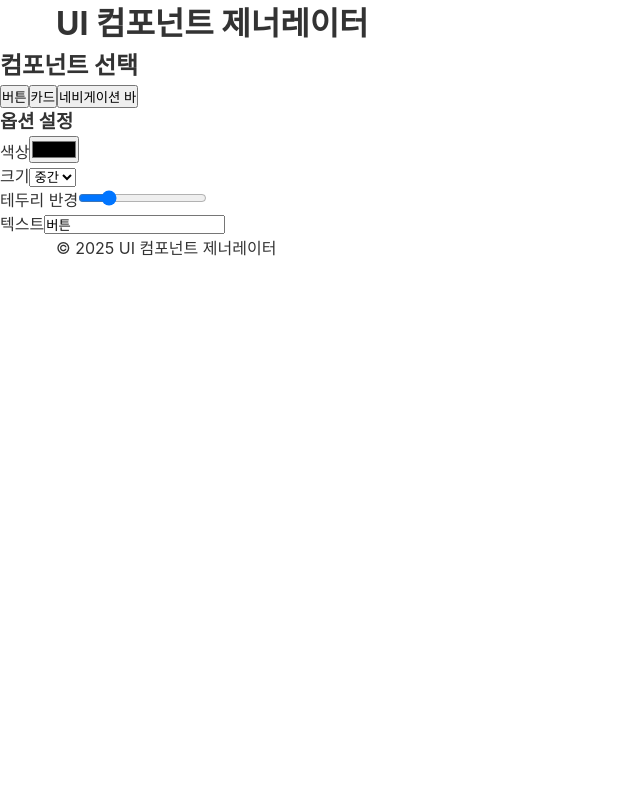
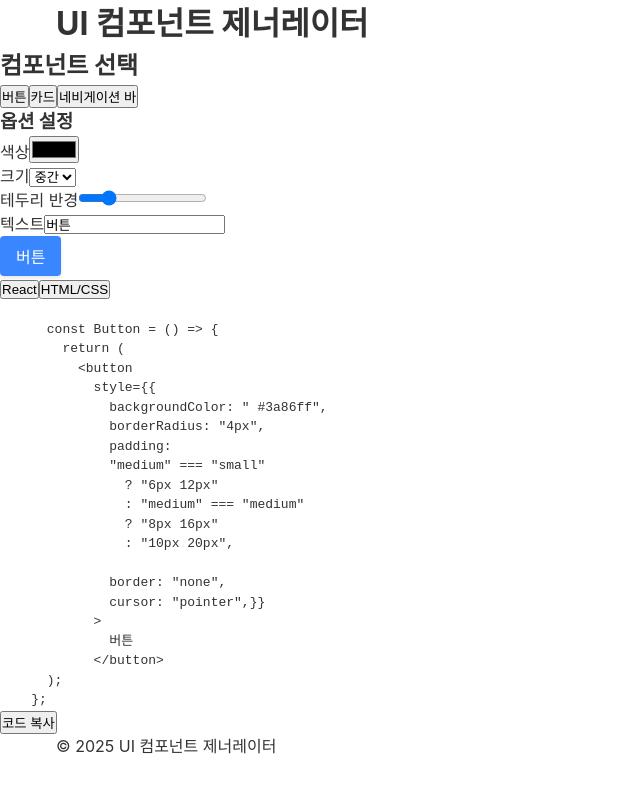
Before and after one commit to hagalaz-star/design-tool, a Next.js app: page / in a window 1280 px wide. Shown: the top 792 px of the page, without its empty margins (0-640 px from the left). Built offline with nearby package versions, Linux system fonts and the light colour scheme.

Commit message:
codeDisplayPreview

```diff
--- a/src/app/Generator/CodeDisplay.tsx
+++ b/src/app/Generator/CodeDisplay.tsx
@@ -0,0 +1,232 @@
+import React, { useState, CSSProperties } from "react";
+import styles from "./CodeDisplay.module.scss";
+
+interface displayType {
+  componentType: string;
+  options: Record<string, any>;
+}
+
+function CodeDisplay({ componentType, options }: displayType) {
+  const [codeFormat, setCodeFormat] = useState<"react" | "html">("react");
+  const generateCode = () => {
+    if (componentType === "button") {
+      if (codeFormat === "react") {
+        return `
+      const Button = () => {
+        return (
+          <button
+            style={{
+              backgroundColor: "${options.color}",
+              borderRadius: "${options.borderRadius}",
+              padding:
+              "${options.size}" === "small"
+                ? "6px 12px"
+                : "${options.size}" === "medium"
+                ? "8px 16px"
+                : "10px 20px",
+
+              border: "none",
+              cursor: "pointer",}}
+            >
+              ${options.text || "버튼"}
+            </button>
+      );
+    };`;
+      } else if (codeFormat === "html") {
+        return `
+        <button class="custom-button">${options.text || "버튼"}</button>
+
+        <style>
+          .custom-button{
+            background-color: ${options.color}
+            border-radius: ${options.borderRadius}
+            padding:
+              ${options.size} === "small"
+                ? "6px 12px"
+                : ${options.size} === "medium"
+                ? "8px 16px"
+                : "10px 20px",
+            border: none,
+            cursor: pointer
+          }
+        </style>
+        `;
+      }
+    }
+    if (componentType === "card") {
+      if (codeFormat === "react") {
+        return `
+        const Card = () => {
+          return (
+            <div
+                style={{ backgroundColor: "${options.backgroundColor}",
+                borderRadius: "${options.borderRadius}",
+                boxShadow:
+                  "${options.shadow}" === "small"
+                    ? "2px 2px 5px rgba(0, 0, 0, 0.3)"
+                    : "${options.shadow}" === "medium"
+                    ? "5px 5px 10px rgba(0, 0, 0, 0.3)"
+                    : "8px 8px 15px rgba(0, 0, 0, 0.3)",
+                padding: "${options.padding}",
+                overflow: "hidden",
+                cursor: "pointer"
+                }
+              }
+          > ${options.children || "카드 내용"}
+          </div>
+        )
+        }
+        `;
+      } else if (codeFormat === "html") {
+        return `
+        <div class="custom-card">${options.children || "카드 내용"}</div>
+
+        <style>
+        .custom-card {
+            backgroundColor: ${options.backgroundColor},
+            borderRadius: ${options.borderRadius},
+            boxShadow:
+              ${options.shadow} === "small"
+                ? "2px 2px 5px rgba(0, 0, 0, 0.3)"
+                : ${options.shadow} === "medium"
+                ? "5px 5px 10px rgba(0, 0, 0, 0.3)"
+                : "8px 8px 15px rgba(0, 0, 0, 0.3)",
+            padding: ${options.padding},
+            overflow: "hidden",
+            cursor: "pointer"
+          }
+        </style>
+        `;
+      }
+    }
+    if (componentType === "navbar") {
+      if (codeFormat === "react") {
+        return `
+          const navbarStyle = ()=> ({
+                backgroundColor: "${options.backgroundColor}",
+                color: "${options.color}",
+                height: "${options.height}",
+                alignItems: "center",
+                display: "flex",
+                justifyContent: "space-between",
+                boxShadow: "0 2px 4px rgba(0,0,0,0.1)",
+                padding: "0 20px",
+                width: "100%",
+            })
+          const logoStyle = ()=>{
+            return ({
+                fontWeight: "bold",
+                fontSize: "1.2rem",
+              })
+          }
+          const menuStyle = () => {
+            return({
+                  display: "flex",
+                  listStyle: "none",
+                  gap: "20px",
+                  margin: 0,
+                  padding: 0,
+              })
+          }
+          const menuItemStyle =()=> {
+            return ({
+                cursor: "pointer",
+                color: "${options.textColor}"
+              })
+            };
+
+            return (
+              <nav style={navbarStyle}>
+                  <div style={logoStyle}>{${options.logo} ? "로고" : "브랜드명"}</div>
+                  <ul style={menuStyle}>
+                    <li style={menuItemStyle}>메뉴1</li>
+                    <li style={menuItemStyle}>메뉴2</li>
+                    <li style={menuItemStyle}>메뉴3</li>
+                  </ul>
+              </nav>
+              );
+            `;
+      } else if (codeFormat === "html") {
+        return `
+            <nav style={navbarStyle}>
+            <div style={logoStyle}>{${options.logo} ? "로고" : "브랜드명"}</div>
+            <ul style={menuStyle}>
+              <li style={menuItemStyle}>메뉴1</li>
+              <li style={menuItemStyle}>메뉴2</li>
+              <li style={menuItemStyle}>메뉴3</li>
+            </ul>
+          </nav>
+
+          <style>.navbarStyle
+              {
+                backgroundColor: ${options.backgroundColor},
+                color: ${options.color},
+                height: ${options.height},
+                alignItems: "center",
+                display: "flex",
+                justifyContent: "space-between",
+                boxShadow: "0 2px 4px rgba(0,0,0,0.1)",
+                padding: "0 20px",
+                width: "100%",
+          }
+          </style>
+
+          <style>.logoStyle
+          {
+            fontWeight: "bold",
+            fontSize: "1.2rem",
+          }
+          </style>
+
+          <style>.menuStyle{
+            display: "flex",
+            listStyle: "none",
+            gap: "20px",
+            margin: 0,
+            padding: 0,
+          }
+          </style>
+
+          <style>.menuItemStyle{
+              cursor: "pointer",
+              color: ${options.textColor},
+          }
+          </style>
+
+        `;
+      }
+    }
+    return "// 지원되지 않는 컴포넌트 또는 포맷입니다.";
+  };
+  return (
+    <div className={styles.CodeDisplay}>
+      <div className={styles.formatSelector}>
+        <button
+          className={codeFormat === "react" ? styles.active : ""}
+          onClick={() => setCodeFormat("react")}
+        >
+          React
+        </button>
+        <button
+          className={codeFormat === "html" ? styles.active : ""}
+          onClick={() => setCodeFormat("html")}
+        >
+          HTML/CSS
+        </button>
+      </div>
+
+      <pre className={styles.codeBlock}>
+        <code>{generateCode()}</code>
+      </pre>
+
+      <button
+        className={styles.copyButton}
+        onClick={() => navigator.clipboard.writeText(generateCode())}
+      >
+        코드 복사
+      </button>
+    </div>
+  );
+}
+
+export default CodeDisplay;
--- a/src/app/Generator/ComponentPreview.tsx
+++ b/src/app/Generator/ComponentPreview.tsx
@@ -97,3 +97,5 @@ function ComponentPreview({ componentType, options }: previewType) {
   };
   return renderPreview();
 }
+
+export default ComponentPreview;
--- a/src/app/Generator/Generator.tsx
+++ b/src/app/Generator/Generator.tsx
@@ -104,6 +104,11 @@ function Generator() {
             options={Options}
             onOptionChange={handleOptionChange}
           />
+          <ComponentPreview
+            componentType={selectedComponent}
+            options={Options}
+          />
+          <CodeDisplay componentType={selectedComponent} options={Options} />
         </div>
       </div>
     </div>
```
